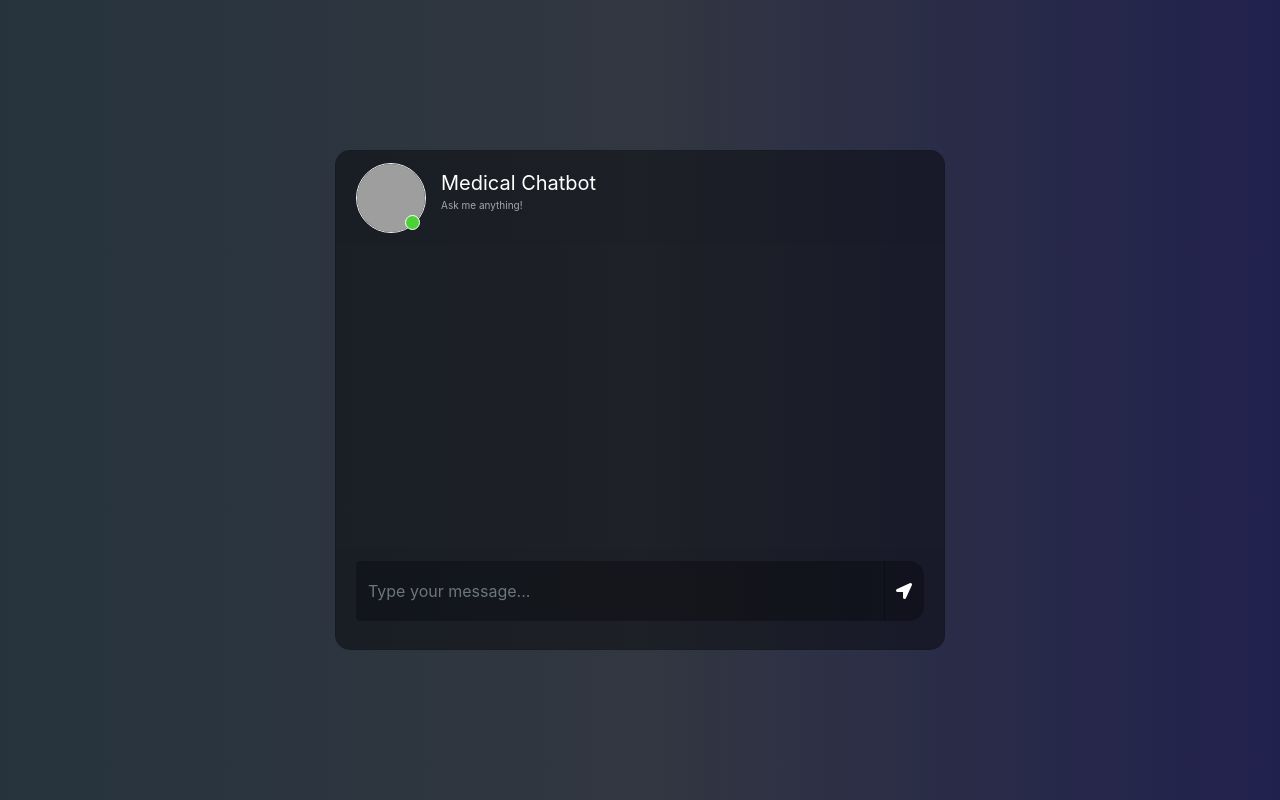
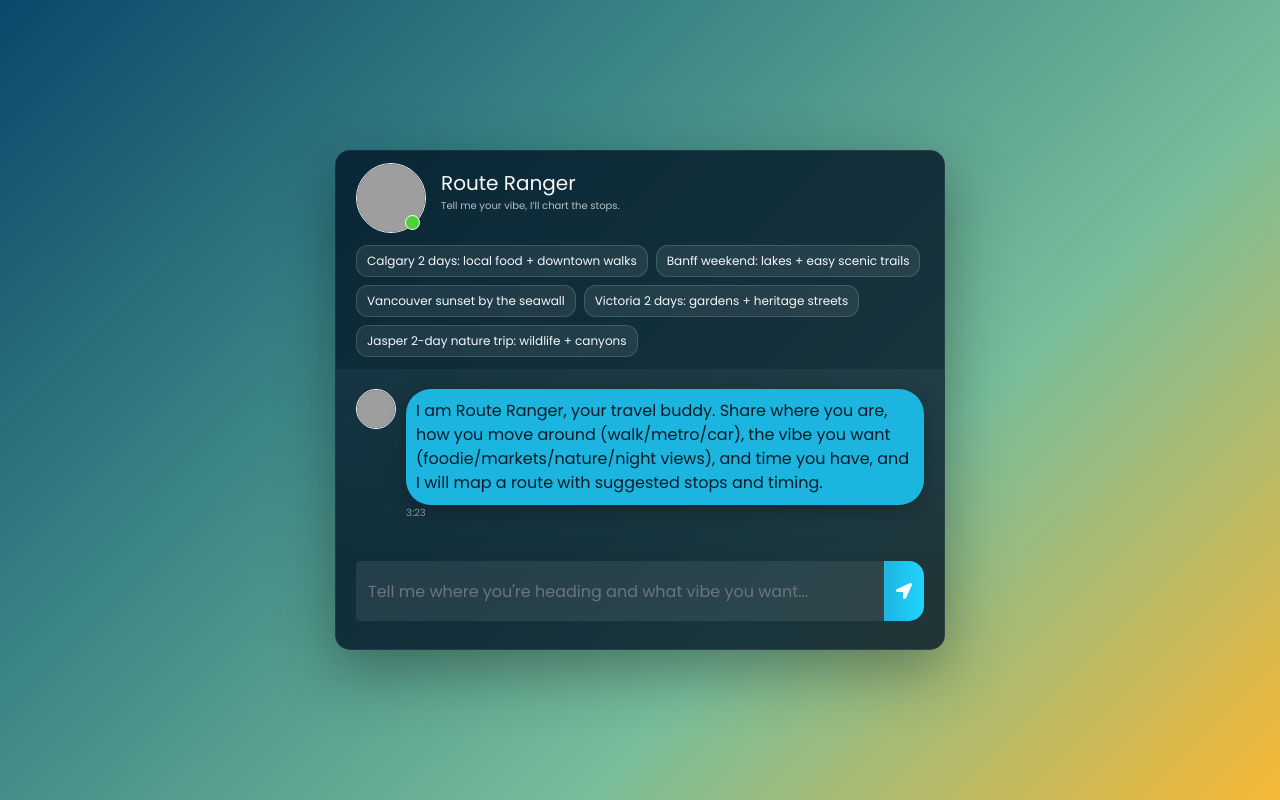
Before and after one commit to Rio1211/LLM_Route_Ranger, a Flask app: page / in a window 1280 px wide. Run offline with Flask 3, Linux system fonts and the light colour scheme; some libraries are stand-ins or nearby versions; grey boxes are pictures that could not be loaded.

Commit message:
updated to verison 0.2.0, updated realtive interface to latest version. however, gemini 3.0 token is costly, cannot pay for it...

```diff
--- a/app.py
+++ b/app.py
@@ -24,7 +24,7 @@ os.environ["GOOGLE_API_KEY"] = GOOGLE_API_KEY
 
 embeddings = download_embeddings()
 
-index_name = "medical-chatbot-final"
+index_name = "route-ranger"
 #Embved each chunk and upsert the embeddings into the Pinecone index
 docsearch = PineconeVectorStore.from_existing_index(
     index_name=index_name,
@@ -37,7 +37,7 @@ docsearch = PineconeVectorStore.from_existing_index(
 
 retriever = docsearch.as_retriever(search_type="similarity", search_kwargs={"k": 3})
 
-chatModel = ChatGoogleGenerativeAI(model="gemini-2.5-flash")
+chatModel = ChatGoogleGenerativeAI(model="gemini-2.5-pro")
 prompt = ChatPromptTemplate.from_messages(
     [
         ("system", system_prompt),
--- a/setup.py
+++ b/setup.py
@@ -1,8 +1,8 @@
 from setuptools import find_packages, setup
 
 setup(
-    name="medical_chatbot",
-    version="0.1.0",
+    name="route-ranger",
+    version="0.2.0",
     author="Rio He",
     author_email="rio1211@gmail.com",
     packages=find_packages(),
--- a/src/prompt.py
+++ b/src/prompt.py
@@ -1,10 +1,10 @@
 system_prompt = (
-    "You are a assistant for question-answering tasks in hospital"
-    "Use the following pieces of retrieved context to answer"
-    "The question, if you don't know the answer, say 'I don't know'"
-    " Do not make up an answer."
-    "Use five sentences maxiumum and keep the answer concise"
-    "Take into account the conversation history provided by the user."
+    "You are a friendly and knowledgeable travel assistant specializing in Western Canada."
+    "Answer questions using only the information provided below."
+    "If something is not included in the information, simply reply with 'I do not know.'"
+    "Stay focused on Western Canada travel and avoid unrelated topics."
+    " Do not invent information—only answer using the given context."
+    "Keep responses concise, with a maximum of five sentences."
     "\n\n"
     "{context}"
 )
--- a/static/style.css
+++ b/static/style.css
@@ -1,9 +1,8 @@
 body,html{
 	height: 100%;
 	margin: 0;
-	background: rgb(44, 47, 59);
-   background: -webkit-linear-gradient(to right, rgb(40, 59, 34), rgb(54, 60, 70), rgb(32, 32, 43));
-	background: linear-gradient(to right, rgb(38, 51, 61), rgb(50, 55, 65), rgb(33, 33, 78));
+	background: linear-gradient(135deg, #0b486b, #3b8686, #79bd9a, #f7b733);
+	font-family: 'Poppins','Segoe UI',sans-serif;
 }
 
 .chat{
@@ -13,7 +12,9 @@ body,html{
 .card{
 	height: 500px;
 	border-radius: 15px !important;
-	background-color: rgba(0,0,0,0.4) !important;
+	background-color: rgba(0,18,38,0.78) !important;
+	border: 1px solid rgba(255,255,255,0.06);
+	box-shadow: 0 20px 60px rgba(0,0,0,0.35);
 }
 .contacts_body{
 	padding:  0.75rem 0 !important;
@@ -22,6 +23,7 @@ body,html{
 }
 .msg_card_body{
 	overflow-y: auto;
+	background: linear-gradient(180deg, rgba(255,255,255,0.04), rgba(255,255,255,0));
 }
 .card-header{
 	border-radius: 15px 15px 0 0 !important;
@@ -45,7 +47,7 @@ border-radius: 0 0 15px 15px !important;
    outline:0px !important;
 }
 .type_msg{
-	background-color: rgba(0,0,0,0.3) !important;
+	background-color: rgba(255,255,255,0.08) !important;
 	border:0 !important;
 	color:white !important;
 	height: 60px !important;
@@ -57,14 +59,14 @@ border-radius: 0 0 15px 15px !important;
 }
 .attach_btn{
 	border-radius: 15px 0 0 15px !important;
-	background-color: rgba(0,0,0,0.3) !important;
+	background-color: rgba(255,255,255,0.08) !important;
 	border:0 !important;
 	color: white !important;
 	cursor: pointer;
 }
 .send_btn{
 	border-radius: 0 15px 15px 0 !important;
-	background-color: rgba(0,0,0,0.3) !important;
+	background: linear-gradient(90deg, #1cb5e0, #21d4fd) !important;
 	border:0 !important;
 	color: white !important;
 	cursor: pointer;
@@ -129,11 +131,11 @@ border-radius: 0 0 15px 15px !important;
 }
 .user_info span{
 	font-size: 20px;
-	color: white;
+	color: #f6f8fb;
 }
 .user_info p{
 	font-size: 10px;
-	color: rgba(255,255,255,0.6);
+	color: rgba(255,255,255,0.7);
 }
 .video_cam{
 	margin-left: 50px;
@@ -150,18 +152,22 @@ border-radius: 0 0 15px 15px !important;
 	margin-bottom: auto;
 	margin-left: 10px;
 	border-radius: 25px;
-	background-color: rgb(82, 172, 255);
+	background-color: #1cb5e0;
 	padding: 10px;
 	position: relative;
+	color: #0b1a26;
+	box-shadow: 0 6px 20px rgba(0,0,0,0.25);
 }
 .msg_cotainer_send{
 	margin-top: auto;
 	margin-bottom: auto;
 	margin-right: 10px;
 	border-radius: 25px;
-	background-color: #58cc71;
+	background-color: #f79d65;
 	padding: 10px;
 	position: relative;
+	color: #0b1a26;
+	box-shadow: 0 6px 20px rgba(0,0,0,0.22);
 }
 .msg_time{
 	position: absolute;
@@ -216,6 +222,26 @@ border-radius: 0 0 15px 15px !important;
 	cursor: pointer;
 	background-color: rgba(0,0,0,0.2);
 }
+.route_prompts{
+	display: flex;
+	flex-wrap: wrap;
+	gap: 8px;
+	margin-top: 12px;
+}
+.prompt_chip{
+	background-color: rgba(255,255,255,0.08);
+	border: 1px solid rgba(255,255,255,0.15);
+	border-radius: 12px;
+	color: #f6f8fb;
+	font-size: 12px;
+	padding: 6px 10px;
+	cursor: pointer;
+	transition: all 0.2s ease;
+}
+.prompt_chip:hover{
+	background-color: rgba(255,255,255,0.18);
+	transform: translateY(-1px);
+}
 @media(max-width: 576px){
 	.contacts_card{
 	margin-bottom: 15px !important;
--- a/store_index.py
+++ b/store_index.py
@@ -23,7 +23,7 @@ pinecone_api_key = PINECONE_API_KEY
 
 pc = Pinecone(api_key=pinecone_api_key)
 
-index_name = "medical-chatbot-final"
+index_name = "route-ranger"
 
 if not pc.has_index(index_name):
     pc.create_index(
--- a/templates/chat.html
+++ b/templates/chat.html
@@ -5,7 +5,10 @@
 <!DOCTYPE html>
 <html>
 	<head>
-		<title>Chatbot</title>
+		<title>Route Ranger Guide</title>
+		<link rel="preconnect" href="https://fonts.googleapis.com">
+		<link rel="preconnect" href="https://fonts.gstatic.com" crossorigin>
+		<link href="https://fonts.googleapis.com/css2?family=Poppins:wght@400;600&display=swap" rel="stylesheet">
 		<link rel="stylesheet" href="https://stackpath.bootstrapcdn.com/bootstrap/4.1.3/css/bootstrap.min.css" integrity="sha384-MCw98/SFnGE8fJT3GXwEOngsV7Zt27NXFoaoApmYm81iuXoPkFOJwJ8ERdknLPMO" crossorigin="anonymous">
 		<link rel="stylesheet" href="https://use.fontawesome.com/releases/v5.5.0/css/all.css" integrity="sha384-B4dIYHKNBt8Bc12p+WXckhzcICo0wtJAoU8YZTY5qE0Id1GSseTk6S+L3BlXeVIU" crossorigin="anonymous">
 		<script src="https://ajax.googleapis.com/ajax/libs/jquery/3.3.1/jquery.min.js"></script>
@@ -21,14 +24,20 @@
 						<div class="card-header msg_head">
 							<div class="d-flex bd-highlight">
 								<div class="img_cont">
-									<img src="https://cdn-icons-png.flaticon.com/512/387/387569.png" class="rounded-circle user_img">
-									<!-- <img src="https://www.prdistribution.com/spirit/uploads/pressreleases/2019/newsreleases/d83341deb75c4c4f6b113f27b1e42cd8-chatbot-florence-already-helps-thousands-of-patients-to-remember-their-medication.png" class="rounded-circle user_img"> -->
+									<img src="https://cdn-icons-png.flaticon.com/512/854/854894.png" class="rounded-circle user_img" alt="Route Ranger compass">
 									<span class="online_icon"></span>
 								</div>
 								<div class="user_info">
-									<span>Medical Chatbot</span>
-									<p>Ask me anything!</p>
+									<span>Route Ranger</span>
+									<p>Tell me your vibe, I’ll chart the stops.</p>
 								</div>
+							</div>
+							<div class="route_prompts">
+								<span class="prompt_chip">Calgary 2 days: local food + downtown walks</span>
+								<span class="prompt_chip">Banff weekend: lakes + easy scenic trails</span>
+								<span class="prompt_chip">Vancouver sunset by the seawall</span>
+								<span class="prompt_chip">Victoria 2 days: gardens + heritage streets</span>
+								<span class="prompt_chip">Jasper 2-day nature trip: wildlife + canyons</span>
 							</div>
 						</div>
 						<div id="messageFormeight" class="card-body msg_card_body">
@@ -37,7 +46,7 @@
 						</div>
 						<div class="card-footer">
 							<form id="messageArea" class="input-group">
-                                <input type="text" id="text" name="msg" placeholder="Type your message..." autocomplete="off" class="form-control type_msg" required/>
+                                <input type="text" id="text" name="msg" placeholder="Tell me where you're heading and what vibe you want..." autocomplete="off" class="form-control type_msg" required/>
 								<div class="input-group-append">
 									<button type="submit" id="send" class="input-group-text send_btn"><i class="fas fa-location-arrow"></i></button>
 								</div>
@@ -50,6 +59,19 @@
 
 		<script>
 			$(document).ready(function() {
+				const guideAvatar = "https://cdn-icons-png.flaticon.com/512/854/854894.png";
+				const travelerAvatar = "https://cdn-icons-png.flaticon.com/512/2331/2331942.png";
+
+				const introTime = new Date();
+				const introStamp = introTime.getHours() + ":" + introTime.getMinutes();
+				const introHtml = '<div class="d-flex justify-content-start mb-4"><div class="img_cont_msg"><img src="' + guideAvatar + '" class="rounded-circle user_img_msg" alt="Route Ranger guide"></div><div class="msg_cotainer">I am Route Ranger, your travel buddy. Share where you are, how you move around (walk/metro/car), the vibe you want (foodie/markets/nature/night views), and time you have, and I will map a route with suggested stops and timing.<span class="msg_time">' + introStamp + '</span></div></div>';
+				$("#messageFormeight").append($.parseHTML(introHtml));
+
+				$(".prompt_chip").on("click", function() {
+					$("#text").val($(this).text());
+					$("#text").focus();
+				});
+
 				$("#messageArea").on("submit", function(event) {
 					const date = new Date();
 					const hour = date.getHours();
@@ -57,7 +79,7 @@
 					const str_time = hour+":"+minute;
 					var rawText = $("#text").val();
 
-					var userHtml = '<div class="d-flex justify-content-end mb-4"><div class="msg_cotainer_send">' + rawText + '<span class="msg_time_send">'+ str_time + '</span></div><div class="img_cont_msg"><img src="https://i.ibb.co/d5b84Xw/Untitled-design.png" class="rounded-circle user_img_msg"></div></div>';
+					var userHtml = '<div class="d-flex justify-content-end mb-4"><div class="msg_cotainer_send">' + rawText + '<span class="msg_time_send">'+ str_time + '</span></div><div class="img_cont_msg"><img src="' + travelerAvatar + '" class="rounded-circle user_img_msg" alt="Traveler"></div></div>';
 
 					$("#text").val("");
 					$("#messageFormeight").append(userHtml);
@@ -69,7 +91,7 @@
 						type: "POST",
 						url: "/get",
 					}).done(function(data) {
-						var botHtml = '<div class="d-flex justify-content-start mb-4"><div class="img_cont_msg"><img src="https://cdn-icons-png.flaticon.com/512/387/387569.png" class="rounded-circle user_img_msg"></div><div class="msg_cotainer">' + data + '<span class="msg_time">' + str_time + '</span></div></div>';
+						var botHtml = '<div class="d-flex justify-content-start mb-4"><div class="img_cont_msg"><img src="' + guideAvatar + '" class="rounded-circle user_img_msg" alt="Route Ranger guide"></div><div class="msg_cotainer">' + data + '<span class="msg_time">' + str_time + '</span></div></div>';
 						$("#messageFormeight").append($.parseHTML(botHtml));
 					});
 					event.preventDefault();
```
Also changed, not shown: 1 other file.
